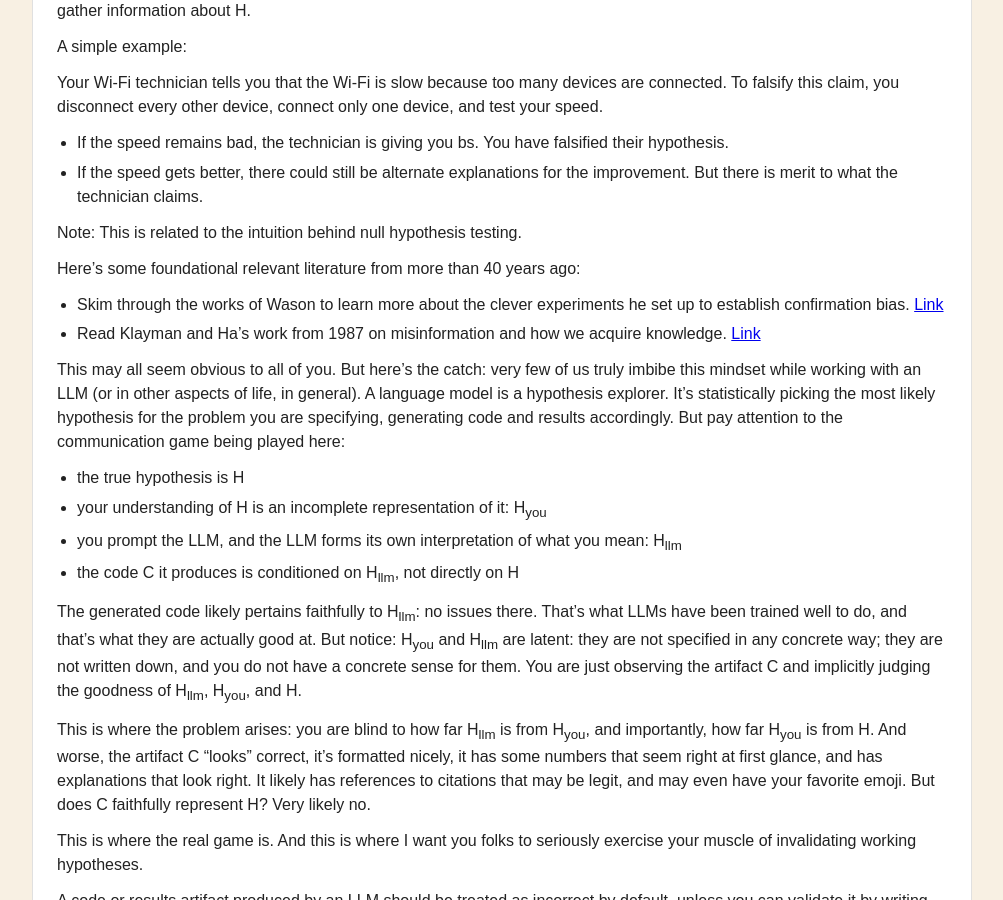
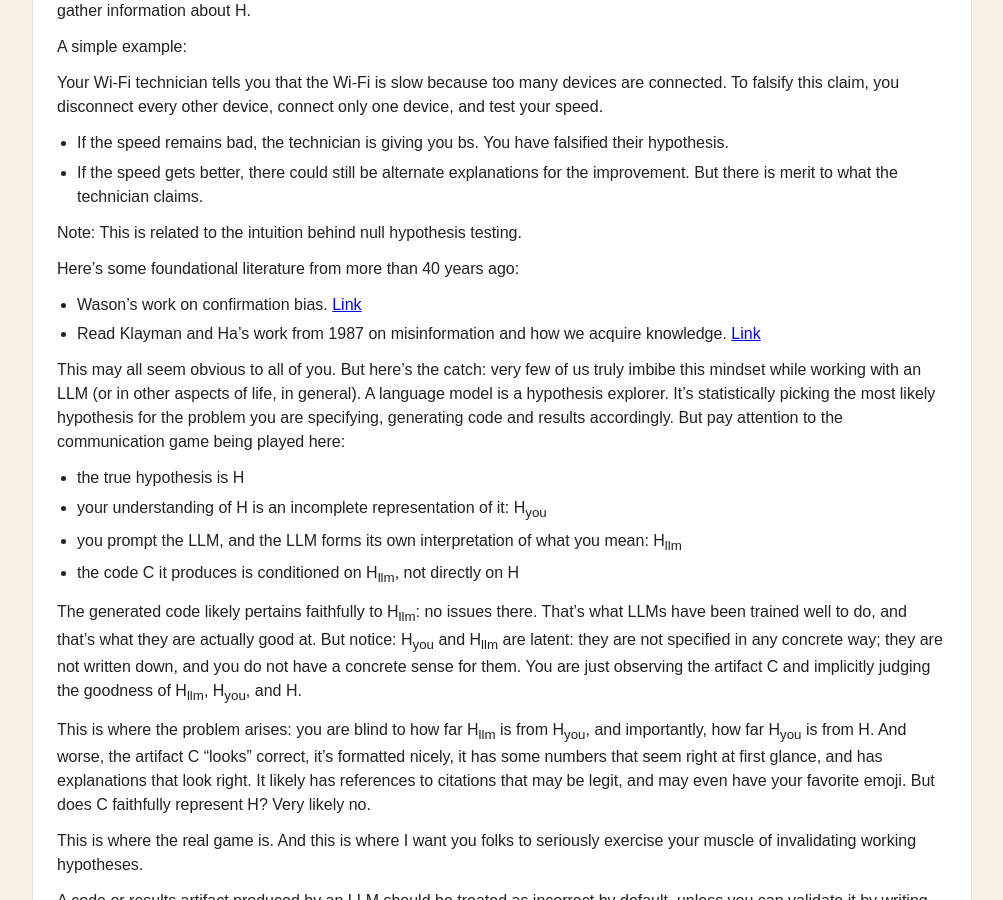
Before and after one commit to manana-labs/manana-labs.github.io, a Jekyll site: the page built from _posts/2026-09-20-a-note-on-the-use-of-llms-for-exploratory-tasks.md, in a window 1280 px wide and 900 px high, scrolled down 1038 px. Shown: the whole window, without its empty margins (138-1141 px from the left). Built offline with Jekyll 4.4.1, drawn with Linux system fonts in a browser that asks for light colours.

Commit message:
Tighten literature list intro and first bullet in exploratory LLM use post
Co-Authored-By: Claude Sonnet 5 <noreply@anthropic.com>

```diff
--- a/_posts/2026-09-20-a-note-on-the-use-of-llms-for-exploratory-tasks.md
+++ b/_posts/2026-09-20-a-note-on-the-use-of-llms-for-exploratory-tasks.md
@@ -32,9 +32,9 @@ Your Wi-Fi technician tells you that the Wi-Fi is slow because too many devices
 
 Note: This is related to the intuition behind null hypothesis testing.
 
-Here's some foundational relevant literature from more than 40 years ago:
+Here's some foundational literature from more than 40 years ago:
 
-- Skim through the works of Wason to learn more about the clever experiments he set up to establish confirmation bias. [Link](https://en.wikipedia.org/wiki/Peter_Cathcart_Wason)
+- Wason's work on confirmation bias. [Link](https://en.wikipedia.org/wiki/Peter_Cathcart_Wason)
 - Read Klayman and Ha's work from 1987 on misinformation and how we acquire knowledge. [Link](http://stats.org.uk/statistical-inference/KlaymanHa1987.pdf)
 
 This may all seem obvious to all of you. But here's the catch: very few of us truly imbibe this mindset while working with an LLM (or in other aspects of life, in general). A language model is a hypothesis explorer. It's statistically picking the most likely hypothesis for the problem you are specifying, generating code and results accordingly.
```
